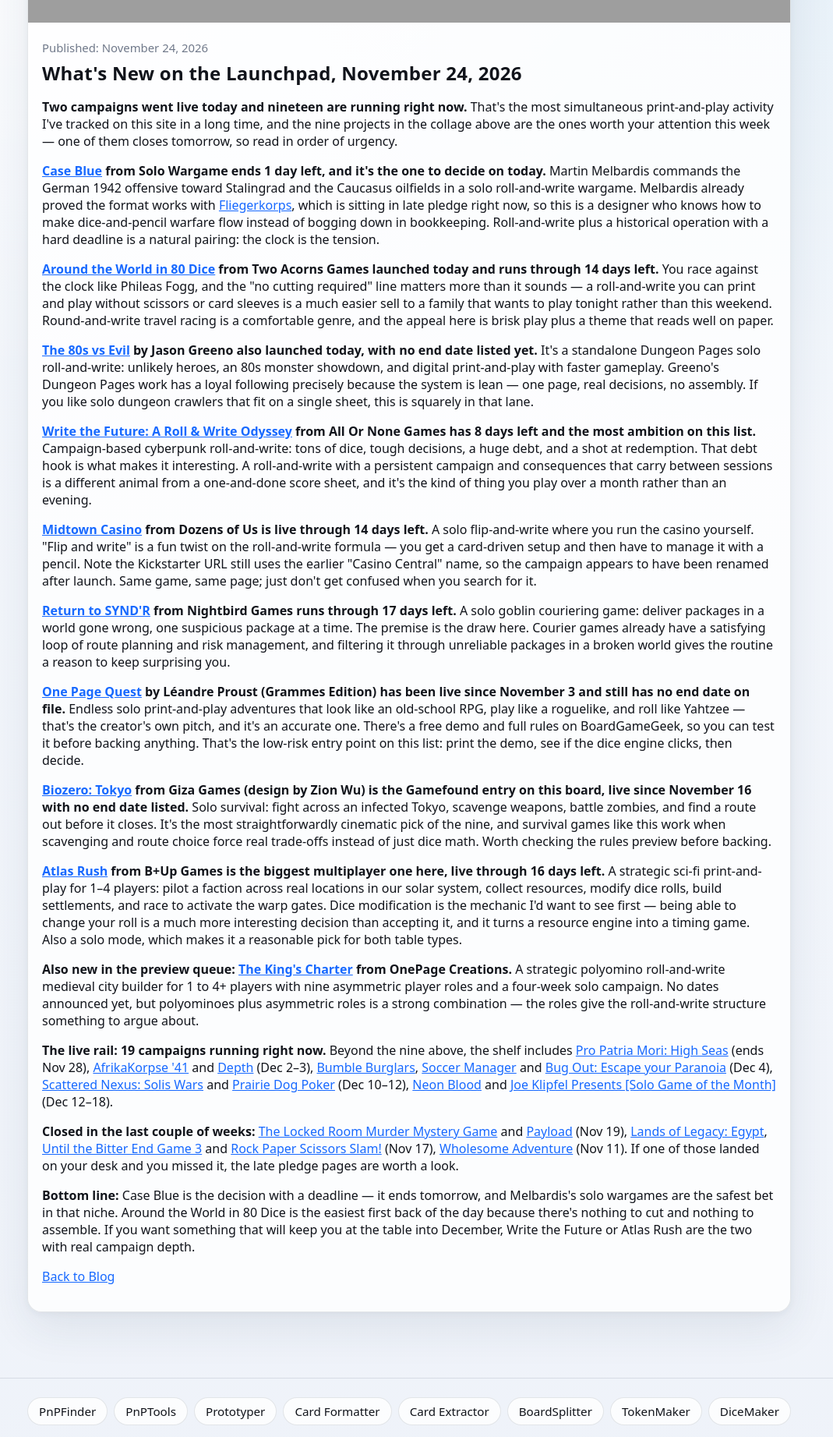
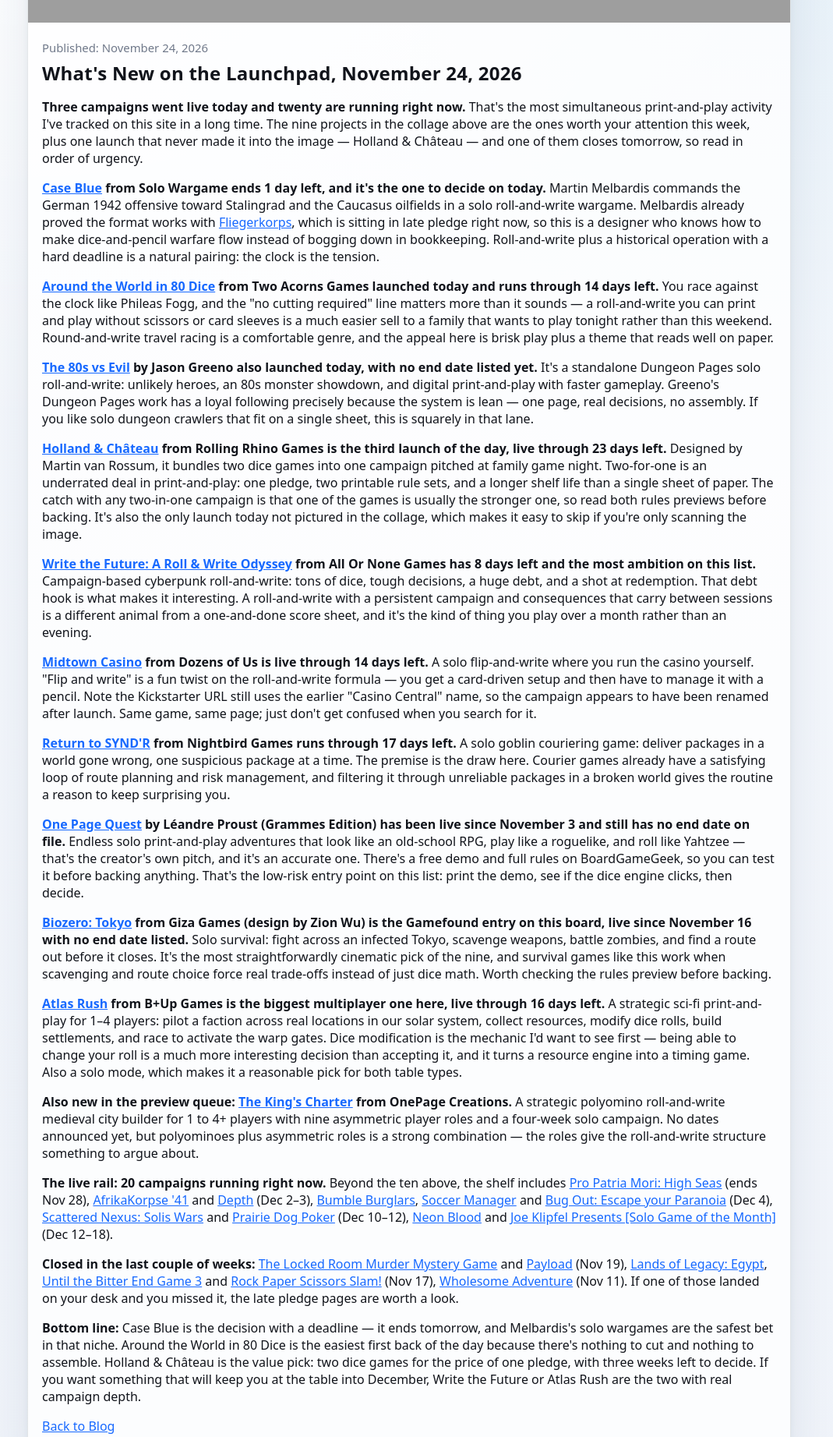
Before and after one commit to mgonzalvez/launchpad, a plain HTML site: page blog/blog-on-the-launchpad-2026-11-24.html in a window 1280 px wide. Shown: the part 620-2463 px from the top of the page at 78% size, without its empty margins (115-1184 px from the left). Drawn offline with Linux system fonts and the light colour scheme; grey boxes are pictures that could not be loaded.

Commit message:
Blog: add Holland & Château (third Nov 24 launch); recount live rail to 20

```diff
--- a/blog/blog-on-the-launchpad-2026-11-24.html
+++ b/blog/blog-on-the-launchpad-2026-11-24.html
@@ -3,9 +3,9 @@
   <head>
     <meta charset="utf-8" />
     <meta name="viewport" content="width=device-width, initial-scale=1" />
-    <meta name="description" content="Two print-and-play campaigns launched today and nineteen are live right now. Here's the November 24 lineup on the PnP Launchpad, from Case Blue's final day to a new King's Charter preview." />
+    <meta name="description" content="Three print-and-play campaigns launched today and twenty are live right now. Here's the November 24 lineup on the PnP Launchpad, from Case Blue's final day to Holland & Château and a new King's Charter preview." />
     <meta property="og:title" content="What's New on the Launchpad, November 24, 2026" />
-    <meta property="og:description" content="Two print-and-play campaigns launched today and nineteen are live right now. Here's the November 24 lineup on the PnP Launchpad, from Case Blue's final day to a new King's Charter preview." />
+    <meta property="og:description" content="Three print-and-play campaigns launched today and twenty are live right now. Here's the November 24 lineup on the PnP Launchpad, from Case Blue's final day to Holland & Château and a new King's Charter preview." />
     <meta property="og:type" content="website" />
     <meta property="og:url" content="https://launchpad.gonzhome.us/blog/blog-on-the-launchpad-2026-11-24.html" />
     <meta property="og:image" content="https://launchpad.gonzhome.us/uploads/pnp-collage-3x3-live-nov-24.jpg" />
@@ -32,13 +32,15 @@
               <p class="meta">Published: November 24, 2026</p>
               <h1>What's New on the Launchpad, November 24, 2026</h1>
 
-              <p><strong>Two campaigns went live today and nineteen are running right now.</strong> That's the most simultaneous print-and-play activity I've tracked on this site in a long time, and the nine projects in the collage above are the ones worth your attention this week — one of them closes tomorrow, so read in order of urgency.</p>
+              <p><strong>Three campaigns went live today and twenty are running right now.</strong> That's the most simultaneous print-and-play activity I've tracked on this site in a long time. The nine projects in the collage above are the ones worth your attention this week, plus one launch that never made it into the image — Holland &amp; Château — and one of them closes tomorrow, so read in order of urgency.</p>
 
               <p><strong><a href="https://www.kickstarter.com/projects/105281170/case-blue-a-ww2-roll-and-write-game">Case Blue</a> from Solo Wargame ends <span class="days-left" data-end-date="2026-11-25"></span>, and it's the one to decide on today.</strong> Martin Melbardis commands the German 1942 offensive toward Stalingrad and the Caucasus oilfields in a solo roll-and-write wargame. Melbardis already proved the format works with <a href="https://www.kickstarter.com/projects/105281170/fliegerkorps">Fliegerkorps</a>, which is sitting in late pledge right now, so this is a designer who knows how to make dice-and-pencil warfare flow instead of bogging down in bookkeeping. Roll-and-write plus a historical operation with a hard deadline is a natural pairing: the clock is the tension.</p>
 
               <p><strong><a href="https://www.kickstarter.com/projects/twoacornsgames/around-the-world-in-80-dice">Around the World in 80 Dice</a> from Two Acorns Games launched today and runs through <span class="days-left" data-end-date="2026-12-08"></span>.</strong> You race against the clock like Phileas Fogg, and the "no cutting required" line matters more than it sounds — a roll-and-write you can print and play without scissors or card sleeves is a much easier sell to a family that wants to play tonight rather than this weekend. Round-and-write travel racing is a comfortable genre, and the appeal here is brisk play plus a theme that reads well on paper.</p>
 
               <p><strong><a href="https://www.kickstarter.com/projects/jasongreeno/the80svsevil">The 80s vs Evil</a> by Jason Greeno also launched today, with no end date listed yet.</strong> It's a standalone Dungeon Pages solo roll-and-write: unlikely heroes, an 80s monster showdown, and digital print-and-play with faster gameplay. Greeno's Dungeon Pages work has a loyal following precisely because the system is lean — one page, real decisions, no assembly. If you like solo dungeon crawlers that fit on a single sheet, this is squarely in that lane.</p>
+
+              <p><strong><a href="https://www.kickstarter.com/projects/rollingrhinogames/hollandchateau">Holland &amp; Château</a> from Rolling Rhino Games is the third launch of the day, live through <span class="days-left" data-end-date="2026-12-17"></span>.</strong> Designed by Martin van Rossum, it bundles two dice games into one campaign pitched at family game night. Two-for-one is an underrated deal in print-and-play: one pledge, two printable rule sets, and a longer shelf life than a single sheet of paper. The catch with any two-in-one campaign is that one of the games is usually the stronger one, so read both rules previews before backing. It's also the only launch today not pictured in the collage, which makes it easy to skip if you're only scanning the image.</p>
 
               <p><strong><a href="https://www.kickstarter.com/projects/allornonegames/write-the-future-a-roll-and-write-odyssey">Write the Future: A Roll &amp; Write Odyssey</a> from All Or None Games has <span class="days-left" data-end-date="2026-12-02"></span> and the most ambition on this list.</strong> Campaign-based cyberpunk roll-and-write: tons of dice, tough decisions, a huge debt, and a shot at redemption. That debt hook is what makes it interesting. A roll-and-write with a persistent campaign and consequences that carry between sessions is a different animal from a one-and-done score sheet, and it's the kind of thing you play over a month rather than an evening.</p>
 
@@ -54,11 +56,11 @@
 
               <p><strong>Also new in the preview queue: <a href="https://www.kickstarter.com/projects/1501566901/the-kings-charter">The King's Charter</a> from OnePage Creations.</strong> A strategic polyomino roll-and-write medieval city builder for 1 to 4+ players with nine asymmetric player roles and a four-week solo campaign. No dates announced yet, but polyominoes plus asymmetric roles is a strong combination — the roles give the roll-and-write structure something to argue about.</p>
 
-              <p><strong>The live rail: 19 campaigns running right now.</strong> Beyond the nine above, the shelf includes <a href="https://www.kickstarter.com/projects/nobilepress/pro-patria-mori-high-seas">Pro Patria Mori: High Seas</a> (ends Nov 28), <a href="https://gamefound.com/en/projects/rayboxgames/afrikakorpse-41">AfrikaKorpse '41</a> and <a href="https://www.kickstarter.com/projects/marcosalogni/depth-print-and-play">Depth</a> (Dec 2–3), <a href="https://www.kickstarter.com/projects/bumblebros/bumble-burglars/description">Bumble Burglars</a>, <a href="https://www.kickstarter.com/projects/titanboardgames/soccer-manager-print-and-play-boardgame">Soccer Manager</a> and <a href="https://gamefound.com/en/projects/baseraider/bug-out-escape-your-paranoia">Bug Out: Escape your Paranoia</a> (Dec 4), <a href="https://www.kickstarter.com/projects/slimstudio/scattered-nexus-solis-wars">Scattered Nexus: Solis Wars</a> and <a href="https://www.kickstarter.com/projects/msm-gameworks/prairie-dog-poker/">Prairie Dog Poker</a> (Dec 10–12), <a href="https://www.kickstarter.com/projects/printandgame/neon-blood-retro-pnp-action-rpg">Neon Blood</a> and <a href="https://gamefound.com/en/projects/gabe-barrett/joe-klipfel-presents-solo-game-of-the-month">Joe Klipfel Presents [Solo Game of the Month]</a> (Dec 12–18).</p>
+              <p><strong>The live rail: 20 campaigns running right now.</strong> Beyond the ten above, the shelf includes <a href="https://www.kickstarter.com/projects/nobilepress/pro-patria-mori-high-seas">Pro Patria Mori: High Seas</a> (ends Nov 28), <a href="https://gamefound.com/en/projects/rayboxgames/afrikakorpse-41">AfrikaKorpse '41</a> and <a href="https://www.kickstarter.com/projects/marcosalogni/depth-print-and-play">Depth</a> (Dec 2–3), <a href="https://www.kickstarter.com/projects/bumblebros/bumble-burglars/description">Bumble Burglars</a>, <a href="https://www.kickstarter.com/projects/titanboardgames/soccer-manager-print-and-play-boardgame">Soccer Manager</a> and <a href="https://gamefound.com/en/projects/baseraider/bug-out-escape-your-paranoia">Bug Out: Escape your Paranoia</a> (Dec 4), <a href="https://www.kickstarter.com/projects/slimstudio/scattered-nexus-solis-wars">Scattered Nexus: Solis Wars</a> and <a href="https://www.kickstarter.com/projects/msm-gameworks/prairie-dog-poker/">Prairie Dog Poker</a> (Dec 10–12), <a href="https://www.kickstarter.com/projects/printandgame/neon-blood-retro-pnp-action-rpg">Neon Blood</a> and <a href="https://gamefound.com/en/projects/gabe-barrett/joe-klipfel-presents-solo-game-of-the-month">Joe Klipfel Presents [Solo Game of the Month]</a> (Dec 12–18).</p>
 
               <p><strong>Closed in the last couple of weeks:</strong> <a href="https://www.kickstarter.com/projects/adamebell/the-locked-room-murder-mystery-game">The Locked Room Murder Mystery Game</a> and <a href="https://www.kickstarter.com/projects/rajarjit/payload/description">Payload</a> (Nov 19), <a href="https://www.kickstarter.com/projects/nukazombee/lands-of-legacy-egypt">Lands of Legacy: Egypt</a>, <a href="https://www.kickstarter.com/projects/mattwhite-wargames/until-the-bitter-end-game-3">Until the Bitter End Game 3</a> and <a href="https://www.kickstarter.com/projects/rollnwriterevolution/rock-paper-scissors-slam">Rock Paper Scissors Slam!</a> (Nov 17), <a href="https://gamefound.com/en/projects/jason-anarchy/wholesome-adventure">Wholesome Adventure</a> (Nov 11). If one of those landed on your desk and you missed it, the late pledge pages are worth a look.</p>
 
-              <p><strong>Bottom line:</strong> Case Blue is the decision with a deadline — it ends tomorrow, and Melbardis's solo wargames are the safest bet in that niche. Around the World in 80 Dice is the easiest first back of the day because there's nothing to cut and nothing to assemble. If you want something that will keep you at the table into December, Write the Future or Atlas Rush are the two with real campaign depth.</p>
+              <p><strong>Bottom line:</strong> Case Blue is the decision with a deadline — it ends tomorrow, and Melbardis's solo wargames are the safest bet in that niche. Around the World in 80 Dice is the easiest first back of the day because there's nothing to cut and nothing to assemble. Holland &amp; Château is the value pick: two dice games for the price of one pledge, with three weeks left to decide. If you want something that will keep you at the table into December, Write the Future or Atlas Rush are the two with real campaign depth.</p>
 
               <p><a href="index.html">Back to Blog</a></p>
             </div>
```
Also changed, not shown: blog/index.html (+2 -2 lines), blog/facebook-post-nov-24-2026.txt.
